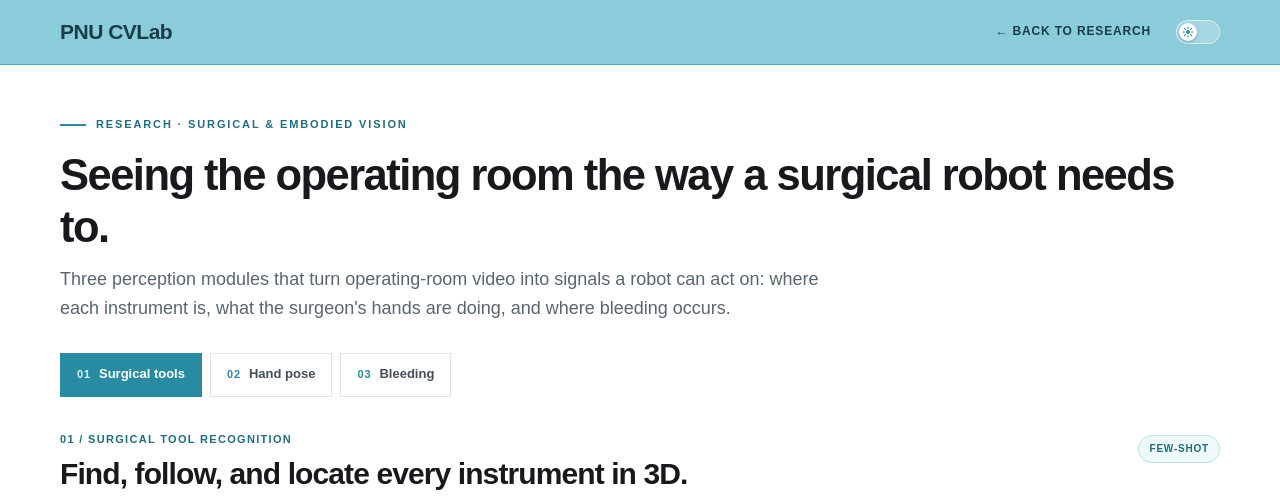
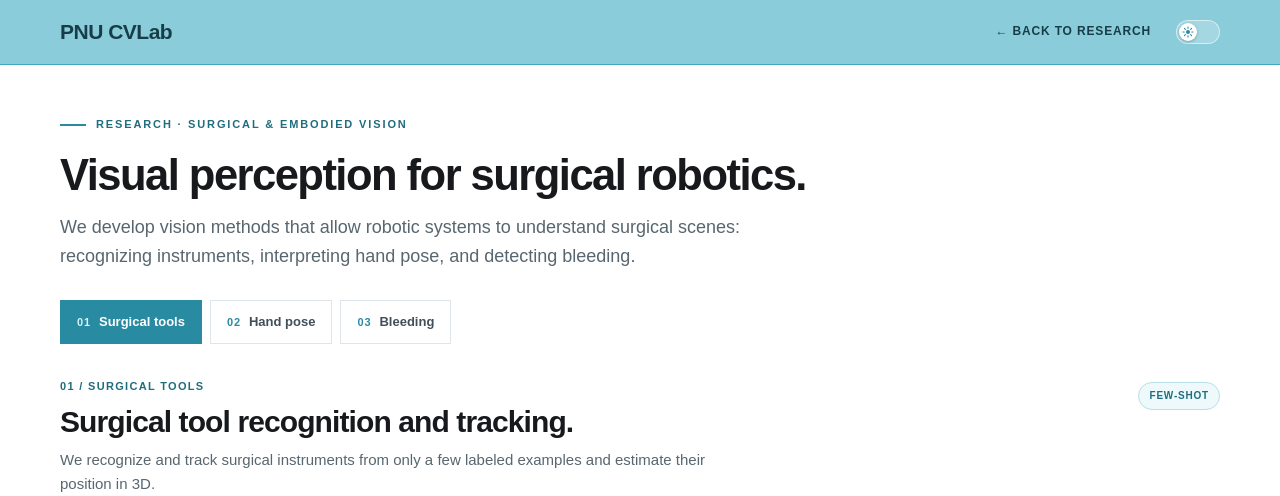
Before and after one commit to pnucvlab/pnucvlab.github.io, a Jekyll site: the page assets/research/surgical-embodied-explorer.html, which Jekyll copies as it is, in a window 1280 px wide, cut to the strip 0-496 px from the top of the page. Built offline with Jekyll 4.4.1, drawn with Linux system fonts in a browser that asks for light colours; some of the changed text lies outside the part shown.

Commit message:
Surgical research: general-audience wording without project details
Co-Authored-By: Claude Opus 5.5 <noreply@anthropic.com>

```diff
--- a/assets/research/surgical-embodied-explorer.html
+++ b/assets/research/surgical-embodied-explorer.html
@@ -56,16 +56,6 @@
     .steps h3{margin:0 0 3px;font-size:15px;line-height:1.35}
     .steps p{margin:0;color:var(--text);font-size:13px;line-height:1.6}
 
-    /* Bleeding pipeline */
-    .pipeline{margin-top:16px;padding:18px 20px;border:1px solid var(--line);background:var(--surface)}
-    .pipeline-label{margin:0 0 12px;color:var(--accent-dark);font-size:10px;font-weight:800;letter-spacing:.1em;text-transform:uppercase}
-    .flow{display:flex;align-items:stretch;gap:8px;flex-wrap:wrap}
-    .node{flex:1 1 130px;display:flex;flex-direction:column;justify-content:center;padding:10px 12px;border:1px solid var(--line);background:var(--soft);font-size:13px;font-weight:700;line-height:1.35}
-    .node small{display:block;margin-top:2px;color:var(--muted);font-size:11px;font-weight:400}
-    .node.model{border-color:#9acbd6;background:var(--tint)}
-    .node.out{border-color:var(--accent);color:var(--accent-dark)}
-    .arrow{flex:none;align-self:center;color:var(--accent);font-weight:800}
-    .note{font-size:11px;color:var(--muted);line-height:1.7;margin:20px 0 0}
 
     .footer{border-top:1px solid var(--line);padding:21px 0 28px;color:var(--muted);font-size:11px}
 
@@ -79,7 +69,6 @@
       .media-area,.panel-copy{padding:16px}
       .topic-head{flex-direction:column;gap:10px}
       .nav{gap:12px}.nav a{font-size:10px}
-      .flow{flex-direction:column}.arrow{transform:rotate(90deg)}
     }
     @media(prefers-reduced-motion:reduce){html{scroll-behavior:auto}}
 
@@ -88,7 +77,6 @@
     html[data-theme="dark"] .masthead{background:#163a44;border-bottom-color:#1f5866}
     html[data-theme="dark"] .brand,html[data-theme="dark"] .nav a{color:#e3f4f8}
     html[data-theme="dark"] .badge{border-color:#2f6f7e}
-    html[data-theme="dark"] .node.model{border-color:#2f6f7e}
 
     /* Shown inside the research page's "More details" panel: keep only the topics. */
     html.embedded body{background:transparent!important}
@@ -110,8 +98,8 @@
   <main class="shell">
     <header class="intro">
       <div class="eyebrow">Research · Surgical &amp; Embodied Vision</div>
-      <h1>Seeing the operating room the way a surgical robot needs to.</h1>
-      <p class="subtitle">Three perception modules that turn operating-room video into signals a robot can act on: where each instrument is, what the surgeon's hands are doing, and where bleeding occurs.</p>
+      <h1>Visual perception for surgical robotics.</h1>
+      <p class="subtitle">We develop vision methods that allow robotic systems to understand surgical scenes: recognizing instruments, interpreting hand pose, and detecting bleeding.</p>
     </header>
 
     <div class="topic-nav" role="tablist" aria-label="Topics">
@@ -124,9 +112,9 @@
     <section class="topic" id="tools" role="tabpanel" aria-labelledby="tab-tools">
       <div class="topic-head">
         <div>
-          <div class="topic-index">01 / Surgical tool recognition</div>
-          <h2 id="tools-title">Find, follow, and locate every instrument in 3D.</h2>
-          <p>Starting from only a few labeled examples, the system learns to recognize surgical instruments, track them through the video, and estimate where each one sits in 3D space.</p>
+          <div class="topic-index">01 / Surgical tools</div>
+          <h2 id="tools-title">Surgical tool recognition and tracking.</h2>
+          <p>We recognize and track surgical instruments from only a few labeled examples and estimate their position in 3D.</p>
         </div>
         <span class="badge">Few-shot</span>
       </div>
@@ -143,15 +131,15 @@
               <video playsinline muted autoplay loop preload="metadata" width="1280" height="720" aria-label="Estimated 3D position and orientation of each surgical instrument">
                 <source src="surgical-assets/tool-3d-pose.mp4" type="video/mp4">
               </video>
-              <figcaption>3D position &amp; pose</figcaption>
+              <figcaption>3D localization</figcaption>
             </figure>
           </div>
         </div>
         <aside class="panel-copy">
           <ol class="steps">
-            <li><div><h3>Learn from a few examples</h3><p>A handful of examples per instrument is enough for the model to propose labels on new frames by itself, which people then review.</p></div></li>
-            <li><div><h3>Recognize and track</h3><p>Each instrument type, such as forceps or an electrosurgical pen, is identified and followed from frame to frame.</p></div></li>
-            <li><div><h3>Estimate 3D position and pose</h3><p>2D detections are combined with depth to recover each tool's 3D position and orientation.</p></div></li>
+            <li><div><h3>Few-shot learning</h3><p>Learns to recognize new instruments from only a few labeled examples.</p></div></li>
+            <li><div><h3>Recognize and track</h3><p>Identifies each instrument and tracks it across video frames.</p></div></li>
+            <li><div><h3>3D localization</h3><p>Estimates the position and orientation of each instrument in 3D space.</p></div></li>
           </ol>
         </aside>
       </div>
@@ -161,26 +149,26 @@
     <section class="topic" id="hands" role="tabpanel" aria-labelledby="tab-hands" hidden>
       <div class="topic-head">
         <div>
-          <div class="topic-index">02 / Hand pose recognition</div>
-          <h2 id="hands-title">Read the surgeon's hands in 3D.</h2>
-          <p>The system locates 21 joints on every hand in view, lifts them into 3D, and works out which hand it is and whether it is open, so a robot knows when and where to hand over an instrument.</p>
+          <div class="topic-index">02 / Hand pose</div>
+          <h2 id="hands-title">Hand pose estimation.</h2>
+          <p>We estimate 3D hand pose from operating-room video to support natural interaction between surgical staff and robotic systems.</p>
         </div>
-        <span class="badge">21 keypoints · 6-DoF</span>
+        <span class="badge">3D pose</span>
       </div>
       <div class="panel">
         <div class="media-area">
           <figure>
-            <video playsinline muted autoplay loop preload="metadata" width="960" height="540" aria-label="Hand keypoints, palm pose, and open or closed state tracked on operating-room footage with a depth view">
+            <video playsinline muted autoplay loop preload="metadata" width="960" height="540" aria-label="Hand pose estimated and tracked in an operating-room setting">
               <source src="surgical-assets/hand-pose.mp4" type="video/mp4">
             </video>
-            <figcaption>Hand keypoints, palm pose, and hand state with registered depth</figcaption>
+            <figcaption>Hand pose estimation</figcaption>
           </figure>
         </div>
         <aside class="panel-copy">
           <ol class="steps">
-            <li><div><h3>21 joints, in 3D</h3><p>Hands are detected in operating-room video, 21 joints are located, and depth gives each joint 3D coordinates plus the palm's full 6-DoF pose: position and tilt.</p></div></li>
-            <li><div><h3>Works without a depth camera</h3><p>When no depth sensor is available, depth is estimated from the regular camera image instead, so results stay consistent across equipment setups.</p></div></li>
-            <li><div><h3>Left or right, open or closed</h3><p>Even with several hands in view, each is labeled left or right and open or closed. The output goes directly to the robot controller and has been checked on real surgical footage.</p></div></li>
+            <li><div><h3>3D hand pose</h3><p>Localizes hand keypoints and estimates their positions in 3D.</p></div></li>
+            <li><div><h3>Robust to sensor setup</h3><p>Operates with or without a depth camera.</p></div></li>
+            <li><div><h3>Hand state recognition</h3><p>Distinguishes left from right hands and open from closed states.</p></div></li>
           </ol>
         </aside>
       </div>
@@ -190,44 +178,29 @@
     <section class="topic" id="bleeding" role="tabpanel" aria-labelledby="tab-bleeding" hidden>
       <div class="topic-head">
         <div>
-          <div class="topic-index">03 / Bleeding detection &amp; tracking</div>
-          <h2 id="bleeding-title">Spot bleeding and keep it in view.</h2>
-          <p>A detection model and a tracking model work together so bleeding regions are found reliably and followed smoothly over time, even while the suction arm moves.</p>
+          <div class="topic-index">03 / Bleeding</div>
+          <h2 id="bleeding-title">Bleeding detection and tracking.</h2>
+          <p>We detect and track bleeding regions in surgical video in real time to support situational awareness during procedures.</p>
         </div>
         <span class="badge">Real-time</span>
       </div>
       <div class="panel">
         <div class="media-area">
           <figure>
-            <video playsinline muted autoplay loop preload="metadata" width="848" height="480" aria-label="Bleeding region highlighted in real time on surgical footage while instruments move">
+            <video playsinline muted autoplay loop preload="metadata" width="848" height="480" aria-label="Bleeding area highlighted in surgical video">
               <source src="surgical-assets/bleeding-tracking.mp4" type="video/mp4">
             </video>
-            <figcaption>Bleeding region highlighted in real time</figcaption>
+            <figcaption>Bleeding detection &amp; tracking</figcaption>
           </figure>
         </div>
         <aside class="panel-copy">
           <ol class="steps">
-            <li><div><h3>Detection plus tracking</h3><p>Combining the two models lets each cover the other's gaps, making results more stable and consistent from frame to frame.</p></div></li>
-            <li><div><h3>Live overlay for the surgeon</h3><p>The bleeding region is drawn on screen in real time to help the team stay focused on it.</p></div></li>
-            <li><div><h3>Linked to the suction arm</h3><p>The system works together with the suction arm, keeping the bleeding position steady even as the arm moves.</p></div></li>
+            <li><div><h3>Detect and track</h3><p>Combines detection and tracking to localize bleeding regions over time.</p></div></li>
+            <li><div><h3>Temporal consistency</h3><p>Maintains stable predictions as the scene and instruments move.</p></div></li>
+            <li><div><h3>Real-time visualization</h3><p>Highlights bleeding regions on screen to support surgical monitoring.</p></div></li>
           </ol>
         </aside>
       </div>
-      <div class="pipeline" aria-label="Bleeding detection and tracking pipeline">
-        <p class="pipeline-label">Pipeline</p>
-        <div class="flow">
-          <div class="node">Input video</div>
-          <span class="arrow" aria-hidden="true">→</span>
-          <div class="node model">RF-DETR + Cutie<small>detection model + tracking model</small></div>
-          <span class="arrow" aria-hidden="true">→</span>
-          <div class="node">Fuse results<small>fused output also guides the tracker</small></div>
-          <span class="arrow" aria-hidden="true">→</span>
-          <div class="node">Refine region<small>and find its center</small></div>
-          <span class="arrow" aria-hidden="true">→</span>
-          <div class="node out">Bleeding region &amp; position</div>
-        </div>
-      </div>
-      <p class="note">These are recorded research examples from lab setups and cadaver footage, shown to illustrate work in progress.</p>
     </section>
   </main>
 
--- a/pages/research.html
+++ b/pages/research.html
@@ -141,8 +141,8 @@ custom_css: research
         <h3>From visual perception to reliable physical interaction.</h3>
         <p>We study object recognition, tracking, spatial reasoning, and vision-language intelligence for robotic and surgical environments where perception must support real-time decisions and action.</p>
         <ul class="research-theme-list" aria-label="Surgical and embodied vision research areas">
-          <li>Surgical tool recognition, tracking &amp; 3D pose</li>
-          <li>Hand pose recognition for instrument handover</li>
+          <li>Surgical tool recognition &amp; tracking</li>
+          <li>Hand pose estimation</li>
           <li>Bleeding detection &amp; tracking</li>
         </ul>
         <button class="se-explorer-link details-toggle" type="button" aria-expanded="false" aria-controls="embodied-vision-details">
```
